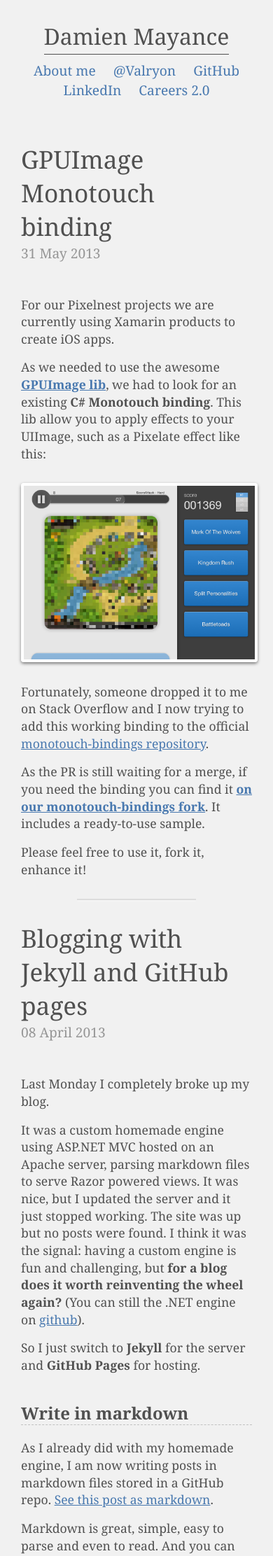
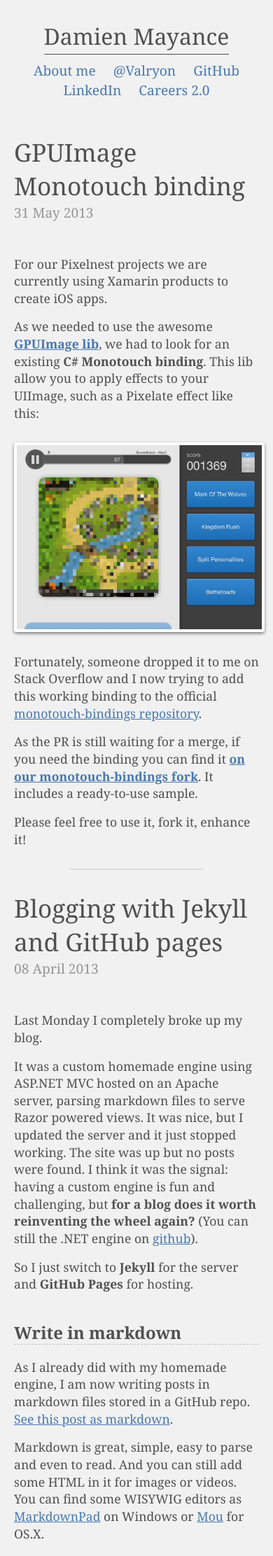
Before and after one commit to valryon/valryon.github.io, a Jekyll site: the page built from index.html, in a window 390 px wide. Shown: the top 2223 px of the page at 70% size. Built offline with Jekyll 4.4.1, drawn with Linux system fonts in a browser that asks for light colours; the list of posts is cut into pages by our own code.

Commit message:
Smaller padding for small viewports

```diff
--- a/static/css/site.css
+++ b/static/css/site.css
@@ -317,6 +317,7 @@
  * Mobile
  **************************************************************/
 
+/* Medium */
 @media only screen and (max-width: 840px)  {
 
 	/* Infos */
@@ -386,6 +387,7 @@
 	}
 }
 
+/* Small */
 @media only screen and (max-width: 550px) {
 
 	/* Infos */
@@ -396,11 +398,18 @@
 
 	/* Content */
 
+	.content {
+		padding: 20px;
+	}
+
 	.content
 		h1 {
 		font-size: 2.2em;
 	}
 
+	.page-footer {
+		padding: 0 20px 20px 20px;
+	}
 
 	/* Pagination */
 
```
